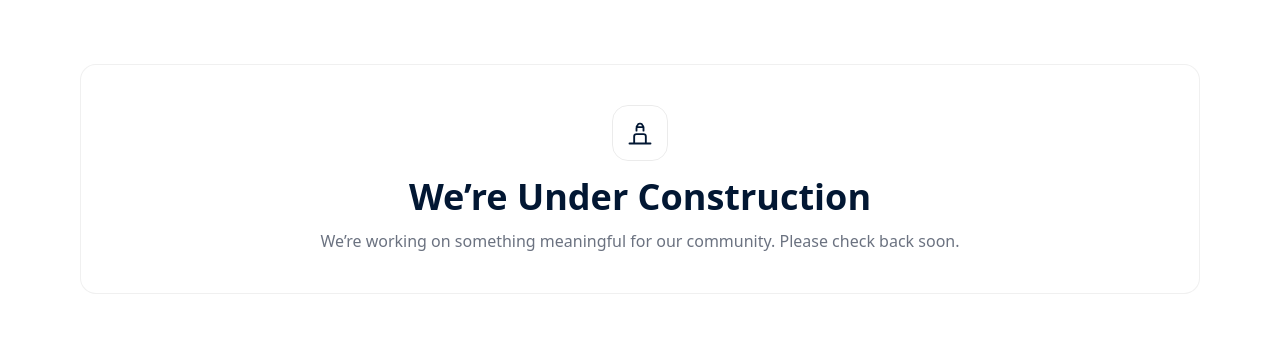
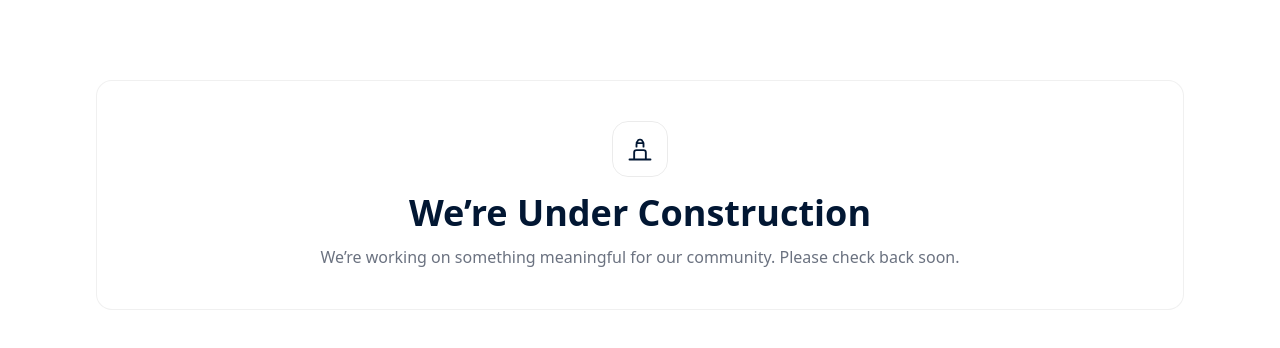
Before and after one commit to Zaydqadri/OTO_Web_Dev, a Next.js app: page / in a window 1280 px wide. Shown: the top 348 px of the page. Built offline with nearby package versions, Linux system fonts and the light colour scheme.

Commit message:
Sudais construction

```diff
--- a/src/pages/_app.tsx
+++ b/src/pages/_app.tsx
@@ -1,9 +1,9 @@
-// src/pages/_app.tsx
 import type { AppProps } from "next/app";
+import "@/styles/globals.css";
 import { useRouter } from "next/router";
+
 import Header from "@/components/Header";
 import Footer from "@/components/Footer";
-import "@/styles/globals.css";
 
 export default function MyApp({ Component, pageProps }: AppProps) {
   const { pathname } = useRouter();
@@ -11,8 +11,9 @@
 
   return (
     <div className="min-h-dvh flex flex-col">
-      {!hideChrome && <Header />}
-      <main className="flex-1 mx-auto w-full">
+            {!hideChrome && <Header />}
+
+      <main className="flex-1 mx-auto w-full max-w-6xl p-4">
         <Component {...pageProps} />
       </main>
       {!hideChrome && <Footer />}
```
